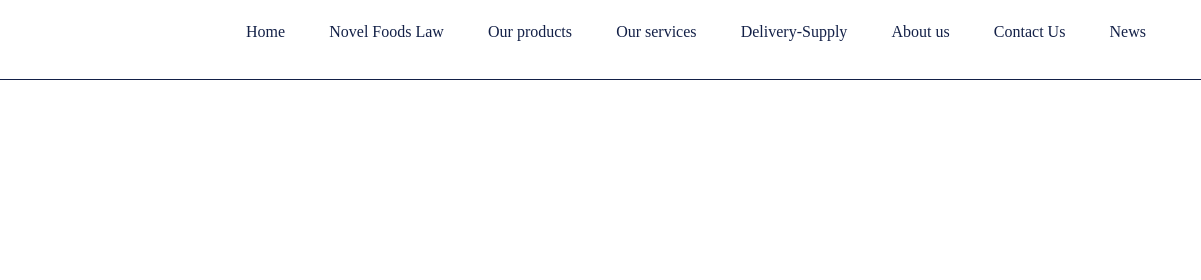
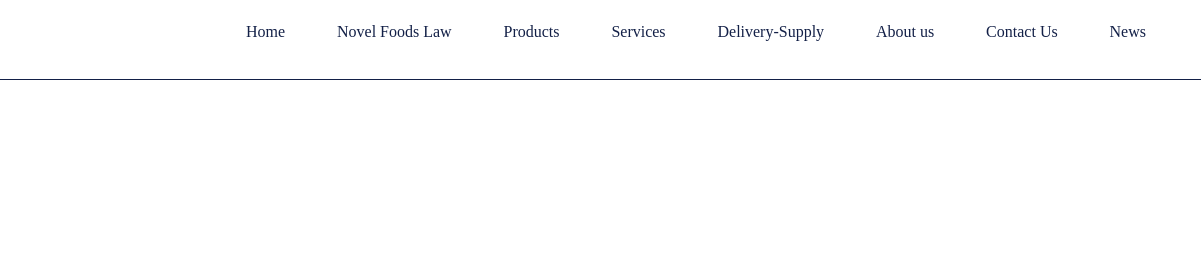
Before and after one commit to serega1ua/4707, a plain HTML site: page index.html in a window 1280 px wide. Shown: the top 280 px of the page, 79-1280 px from the left. Drawn offline with nearby package versions, Linux system fonts and the light colour scheme; a script that the page names is missing; a web font is replaced by a local one.

Commit message:
#3 from Git commit

```diff
--- a/index.html
+++ b/index.html
@@ -19,8 +19,8 @@
                     <ul>
                         <li><a href="index.html">Home</a></li>
                         <li><a href="novel-foods.html">Novel Foods Law</a></li>
-                        <li><a href="products.html">Our products</a></li>
-                        <li><a href="service.html">Our services</a></li>
+                        <li><a href="products.html">Products</a></li>
+                        <li><a href="service.html">Services</a></li>
                         <li><a href="delivery.html">Delivery-Supply</a></li>
                         <li><a href="blog.html">About us</a></li>
                         <li><a href="terms.html">Contact Us</a></li>
```
